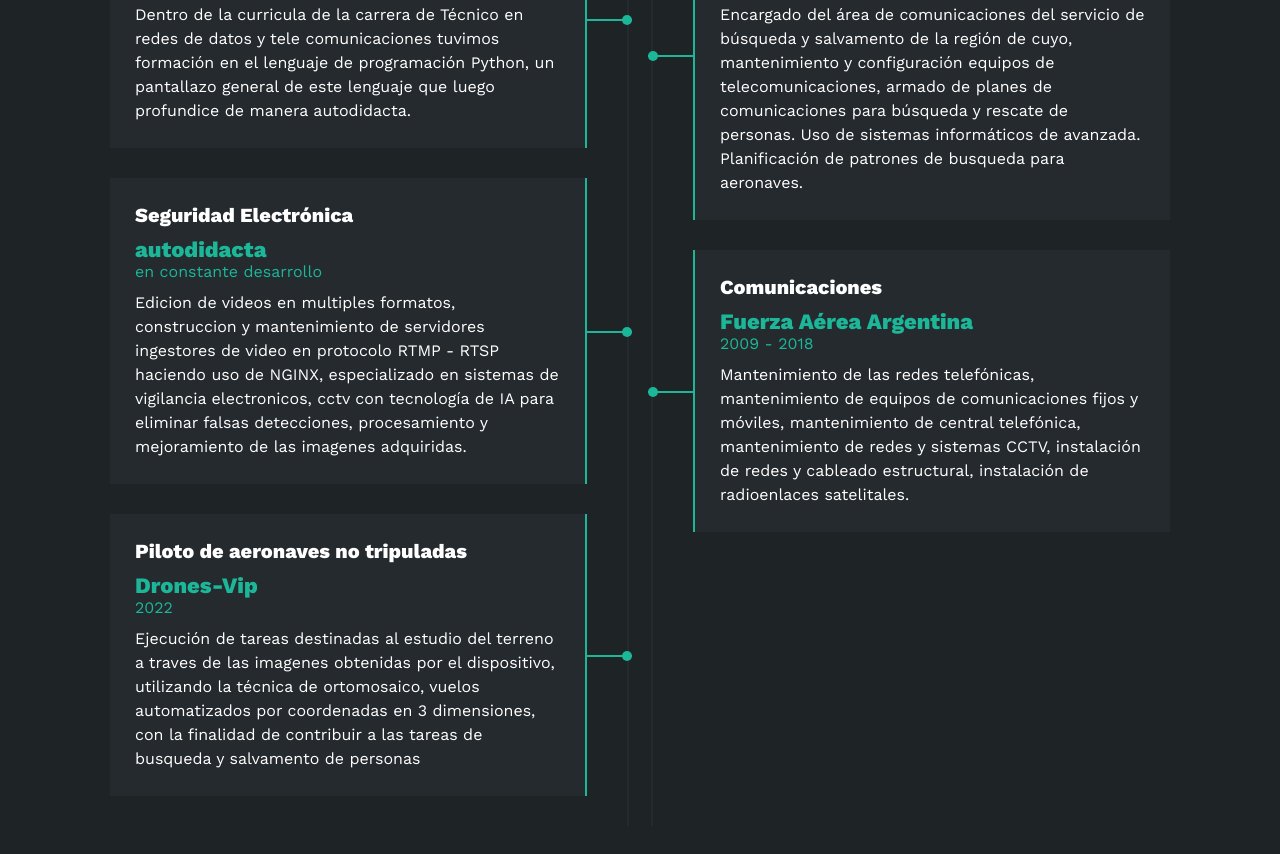
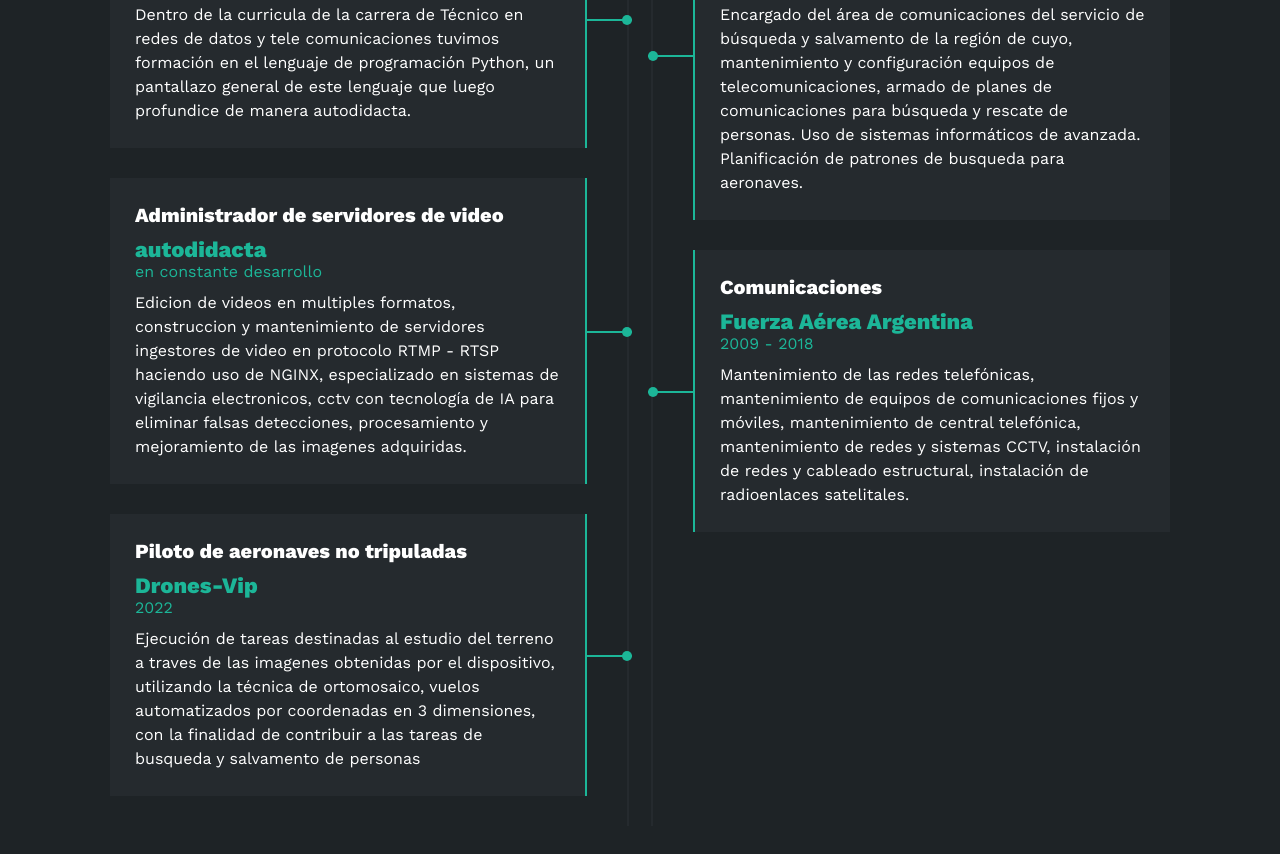
Before and after one commit to sleonelo/pagina_web_itu, a plain HTML site: page index.html in a window 1280 px wide. Shown: the part 2385-3239 px from the top of the page. Drawn offline with nearby package versions, Linux system fonts and the light colour scheme.

Commit message:
Update index.html

```diff
--- a/index.html
+++ b/index.html
@@ -271,7 +271,7 @@
                         </div>
                     </div>
                     <div class="item izq">
-                        <h4>Seguridad Electrónica</h4>
+                        <h4>Administrador de servidores de video</h4>
                         <span class="casa">autodidacta </span>
                         <span class="fecha">en constante desarrollo</span>
                         <p>Edicion de videos en multiples formatos, construccion y mantenimiento de servidores ingestores de video en protocolo RTMP - RTSP haciendo uso de NGINX, especializado en sistemas de vigilancia electronicos, cctv con tecnología de IA para eliminar falsas detecciones, procesamiento y mejoramiento de las imagenes adquiridas.</p>
```
